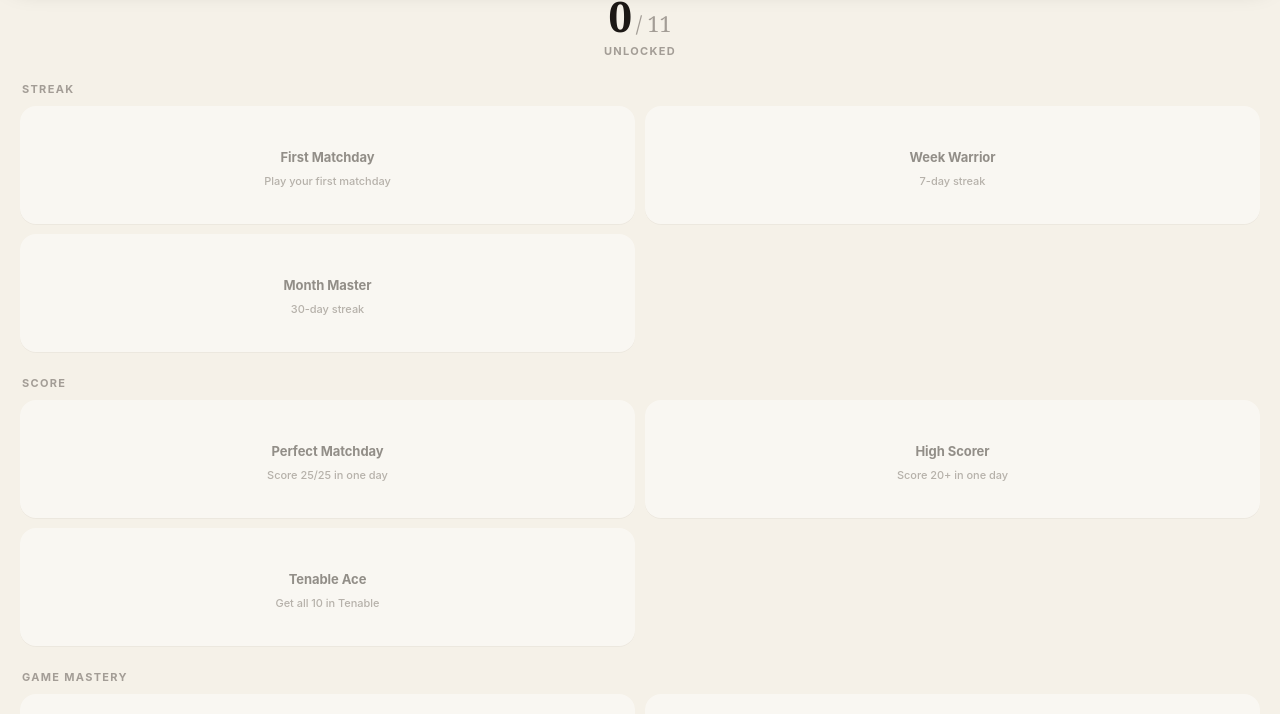
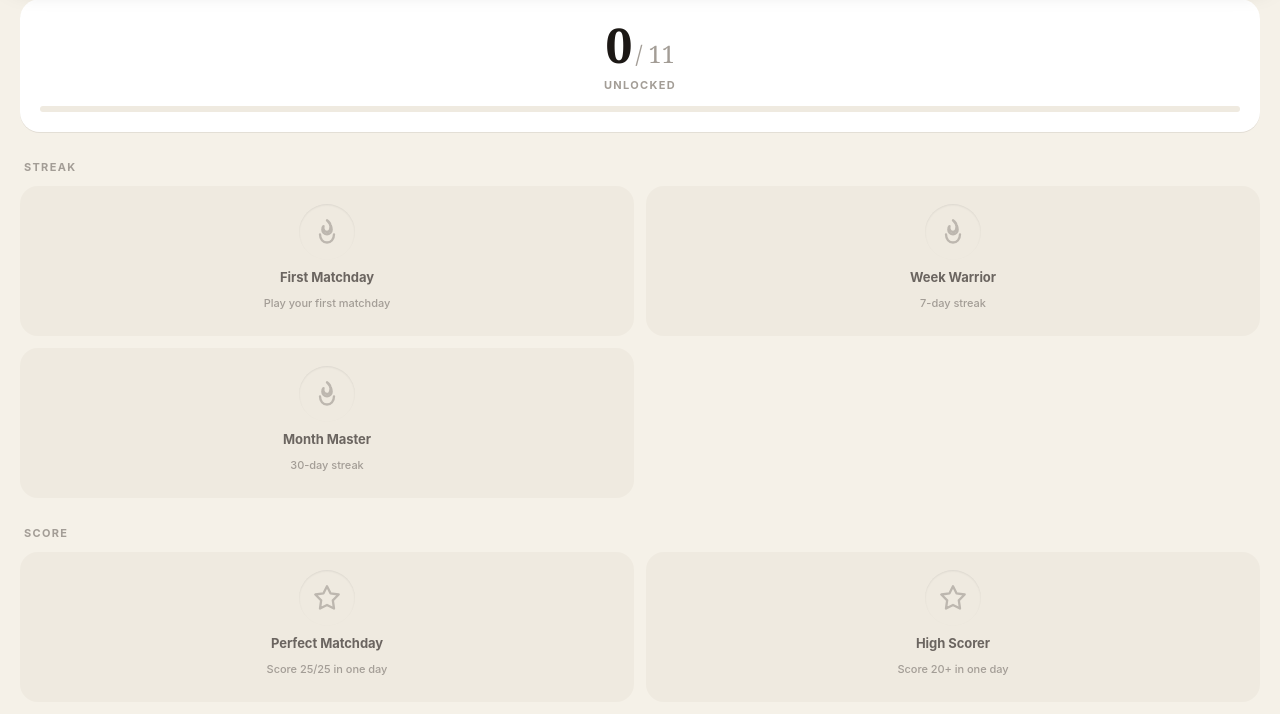
Before and after one commit to Rexhep93/project-501, a website with bundled scripts: page index.html in a window 1280 px wide. Both pictures are taken after a click on the element "First Matchday". Shown: the part 86-800 px from the top of the page. Built offline with nearby package versions, Linux system fonts and the light colour scheme; no server answers.

Commit message:
Enhance achievements styles with gradients and adjustments
Added category gradients for achievements and adjusted styles for various elements including padding, margins, and font sizes.

```diff
--- a/css/styles.css
+++ b/css/styles.css
@@ -1450,6 +1450,12 @@ body.loading .menu-real-content { display: none; }
 
 /* ════════════════════════════════════════ ACHIEVEMENTS ════════════════════════════════════════ */
 
+/* ─── Category gradients ─── */
+.ach-streak { --ach-grad-start: #FF8A3D; --ach-grad-end: #D64933; }
+.ach-score  { --ach-grad-start: #F7C948; --ach-grad-end: #E8893F; }
+.ach-game   { --ach-grad-start: #4DB874; --ach-grad-end: #0E4D3A; }
+.ach-meta   { --ach-grad-start: #5AA9D6; --ach-grad-end: #0A7F7F; }
+
 /* ─── Home strip ─── */
 .achievements-strip-section {
     padding: 28px 24px 0;
@@ -1488,49 +1494,90 @@ body.loading .menu-real-content { display: none; }
 }
 .ach-strip-item {
     background: var(--surface);
-    border-radius: 14px;
-    padding: 14px 10px 12px;
+    border-radius: 16px;
+    padding: 14px 8px 12px;
     display: flex;
     flex-direction: column;
     align-items: center;
-    gap: 6px;
+    gap: 8px;
     box-shadow: 0 1px 0 var(--divider);
     text-align: center;
     cursor: pointer;
     transition: transform 0.12s var(--ease-ios);
-}
-.ach-strip-item:active { transform: scale(0.97); }
-.ach-strip-item.empty {
-    background: var(--sunken);
-    box-shadow: none;
-    cursor: default;
-    opacity: 0.5;
-}
-.ach-strip-item.empty:active { transform: none; }
-.ach-strip-icon {
-    width: 28px;
-    height: 28px;
-    color: var(--ink);
+    position: relative;
+}
+.ach-strip-item:active { transform: scale(0.96); }
+
+.ach-strip-badge {
+    width: 48px;
+    height: 48px;
+    border-radius: 50%;
     display: flex;
     align-items: center;
     justify-content: center;
-}
-.ach-strip-icon svg { width: 100%; height: 100%; }
-.ach-strip-item.empty .ach-strip-icon { color: var(--ink-3); }
+    position: relative;
+    flex-shrink: 0;
+}
+.ach-strip-badge::before {
+    content: '';
+    position: absolute;
+    inset: 0;
+    border-radius: 50%;
+    background: linear-gradient(135deg, var(--ach-grad-start), var(--ach-grad-end));
+    box-shadow: 0 3px 10px rgba(0,0,0,0.12),
+                inset 0 1px 0 rgba(255,255,255,0.3);
+}
+.ach-strip-badge::after {
+    content: '';
+    position: absolute;
+    top: 6%; left: 10%; right: 10%;
+    height: 35%;
+    border-radius: 50%;
+    background: linear-gradient(to bottom, rgba(255,255,255,0.35), transparent);
+    pointer-events: none;
+}
+.ach-strip-badge svg {
+    width: 24px;
+    height: 24px;
+    color: white;
+    position: relative;
+    z-index: 2;
+    filter: drop-shadow(0 1px 1px rgba(0,0,0,0.2));
+}
+
+.ach-strip-item.locked .ach-strip-badge::before {
+    background: var(--sunken);
+    box-shadow: inset 0 1px 2px rgba(0,0,0,0.06);
+}
+.ach-strip-item.locked .ach-strip-badge::after {
+    display: none;
+}
+.ach-strip-item.locked .ach-strip-badge svg {
+    color: var(--ink-3);
+    filter: none;
+    opacity: 0.7;
+}
+.ach-strip-item.locked {
+    background: var(--sunken);
+    box-shadow: none;
+}
+.ach-strip-item.locked .ach-strip-name {
+    color: var(--ink-3);
+}
+
 .ach-strip-name {
-    font-size: 11px;
+    font-size: 10px;
     font-weight: 700;
     color: var(--ink);
     letter-spacing: -0.005em;
-    line-height: 1.2;
+    line-height: 1.15;
     overflow: hidden;
     text-overflow: ellipsis;
     display: -webkit-box;
     -webkit-line-clamp: 2;
     -webkit-box-orient: vertical;
-    max-height: 2.4em;
-}
-.ach-strip-item.empty .ach-strip-name { color: var(--ink-3); }
+    max-height: 2.3em;
+}
 
 /* ─── Full achievements screen ─── */
 .achievements-screen {
@@ -1560,26 +1607,30 @@ body.loading .menu-real-content { display: none; }
 .achievements-body {
     flex: 1;
     overflow-y: auto;
-    padding: 20px 20px 40px;
+    padding: 24px 20px 40px;
     -webkit-overflow-scrolling: touch;
 }
 
 .achievements-progress {
     text-align: center;
-    margin-bottom: 24px;
+    margin-bottom: 28px;
+    padding: 22px 20px 20px;
+    background: var(--surface);
+    border-radius: var(--radius-lg);
+    box-shadow: 0 1px 0 var(--divider);
 }
 .achievements-progress-num {
     font-family: var(--font-serif);
-    font-size: 42px;
+    font-size: 48px;
     font-weight: 600;
     color: var(--ink);
-    letter-spacing: -0.02em;
+    letter-spacing: -0.025em;
     line-height: 1;
     font-variant-numeric: tabular-nums;
 }
 .achievements-progress-max {
     font-family: var(--font-serif);
-    font-size: 22px;
+    font-size: 24px;
     font-weight: 500;
     color: var(--ink-3);
     letter-spacing: -0.01em;
@@ -1590,45 +1641,109 @@ body.loading .menu-real-content { display: none; }
     letter-spacing: 0.12em;
     text-transform: uppercase;
     color: var(--ink-3);
-    margin-top: 6px;
+    margin: 8px 0 0;
+}
+.achievements-progress-bar {
+    margin-top: 14px;
+    height: 6px;
+    background: var(--sunken);
+    border-radius: 3px;
+    overflow: hidden;
+    position: relative;
+}
+.achievements-progress-bar-fill {
+    position: absolute;
+    inset: 0;
+    border-radius: 3px;
+    background: linear-gradient(90deg, #F7C948, #D64933);
+    transform: scaleX(var(--progress, 0));
+    transform-origin: left center;
+    transition: transform 0.8s var(--ease-ios);
 }
 
 .achievements-section {
-    margin-bottom: 24px;
+    margin-bottom: 28px;
 }
 .achievements-section-title {
     font-size: 11px; font-weight: 700; letter-spacing: 0.12em;
     text-transform: uppercase; color: var(--ink-3);
-    margin: 0 0 10px 2px;
+    margin: 0 0 12px 4px;
 }
 .achievements-grid {
     display: grid;
     grid-template-columns: repeat(2, 1fr);
-    gap: 10px;
+    gap: 12px;
 }
 .ach-card {
     background: var(--surface);
-    border-radius: 16px;
-    padding: 16px 14px;
+    border-radius: 18px;
+    padding: 18px 14px 16px;
     display: flex;
     flex-direction: column;
     align-items: center;
-    gap: 8px;
+    gap: 10px;
     box-shadow: 0 1px 0 var(--divider);
     text-align: center;
-    min-height: 118px;
-    transition: opacity 0.2s ease;
-}
-.ach-card.locked { opacity: 0.45; }
-.ach-card-icon {
-    width: 36px;
-    height: 36px;
-    color: var(--ink);
+    min-height: 150px;
+    transition: transform 0.15s var(--ease-ios);
+    position: relative;
+}
+.ach-card:active { transform: scale(0.98); }
+
+.ach-card-badge {
+    width: 56px;
+    height: 56px;
+    border-radius: 50%;
+    position: relative;
+    flex-shrink: 0;
     display: flex;
     align-items: center;
     justify-content: center;
 }
-.ach-card-icon svg { width: 100%; height: 100%; }
+.ach-card-badge::before {
+    content: '';
+    position: absolute;
+    inset: 0;
+    border-radius: 50%;
+    background: linear-gradient(135deg, var(--ach-grad-start), var(--ach-grad-end));
+    box-shadow: 0 4px 12px rgba(0,0,0,0.14),
+                inset 0 1px 0 rgba(255,255,255,0.35);
+}
+.ach-card-badge::after {
+    content: '';
+    position: absolute;
+    top: 6%; left: 10%; right: 10%;
+    height: 38%;
+    border-radius: 50%;
+    background: linear-gradient(to bottom, rgba(255,255,255,0.4), transparent);
+    pointer-events: none;
+}
+.ach-card-badge svg {
+    width: 28px;
+    height: 28px;
+    color: white;
+    position: relative;
+    z-index: 2;
+    filter: drop-shadow(0 1px 2px rgba(0,0,0,0.25));
+}
+
+.ach-card.locked .ach-card-badge::before {
+    background: var(--sunken);
+    box-shadow: inset 0 1px 2px rgba(0,0,0,0.08);
+}
+.ach-card.locked .ach-card-badge::after { display: none; }
+.ach-card.locked .ach-card-badge svg {
+    color: var(--ink-3);
+    filter: none;
+    opacity: 0.65;
+}
+.ach-card.locked {
+    background: var(--sunken);
+    box-shadow: none;
+}
+.ach-card.locked .ach-card-name { color: var(--ink-2); }
+.ach-card.locked .ach-card-desc { color: var(--ink-3); }
+
 .ach-card-name {
     font-size: 13px;
     font-weight: 700;
@@ -1642,6 +1757,6 @@ body.loading .menu-real-content { display: none; }
     font-weight: 500;
     color: var(--ink-2);
     letter-spacing: -0.003em;
-    line-height: 1.3;
+    line-height: 1.35;
     margin: 0;
 }
```
